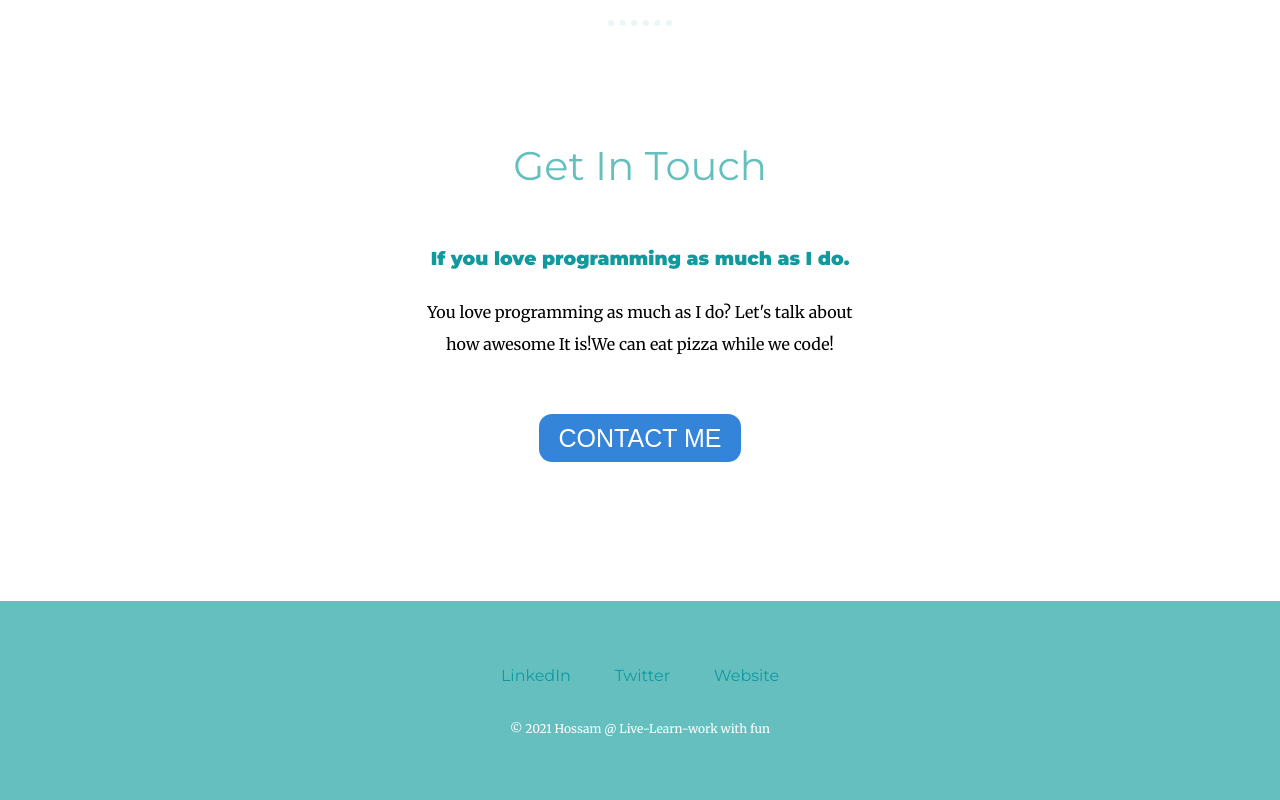
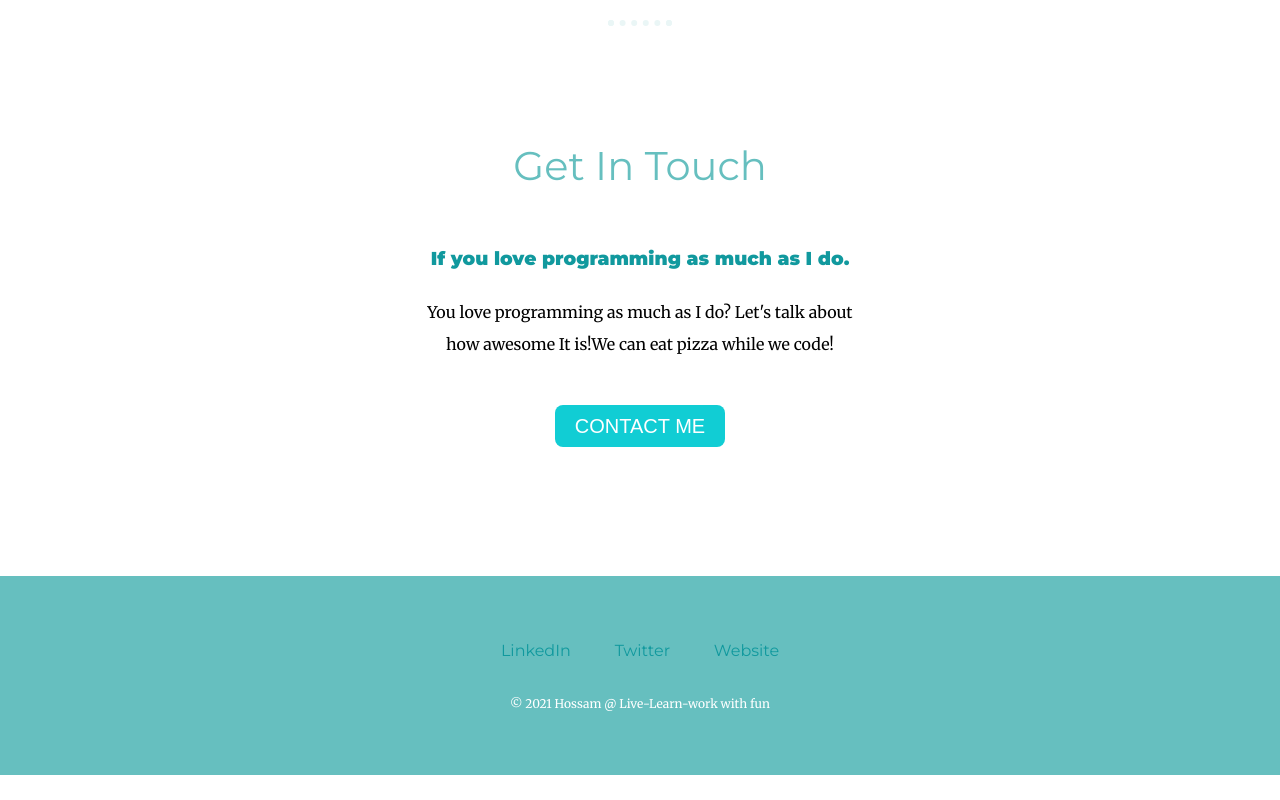
Before and after one commit to hossamkhaled/My-Website-CSS, a plain HTML site: page index.html in a window 1280 px wide. Shown: the part 2566-3366 px from the top of the page. After the commit the page ends 3341 px from the top, so only its background shows below. Drawn offline with Linux system fonts and the light colour scheme.

Commit message:
Update styles.css

```diff
--- a/css/styles.css
+++ b/css/styles.css
@@ -92,20 +92,20 @@ hr{
   line-height: 2;
 }
 .btn {
-  -webkit-border-radius: 13px;
-  -moz-border-radius: 13px;
-  border-radius: 13px;
+  -webkit-border-radius: 8px;
+  -moz-border-radius: 8px;
+  border-radius: 8px;
   font-family: Arial;
   color: #ffffff;
-  font-size: 25px;
-  background: #3484d9;
+  font-size: 20px;
+  background: #11cdd4;
   padding: 10px 20px 10px 20px;
   text-decoration: none;
   line-height: 5;
 }
 
 .btn:hover {
-  background: #3ceffc;
+  background: #30e3cb;
   text-decoration: none;
 }
 .bottom-container{
```
